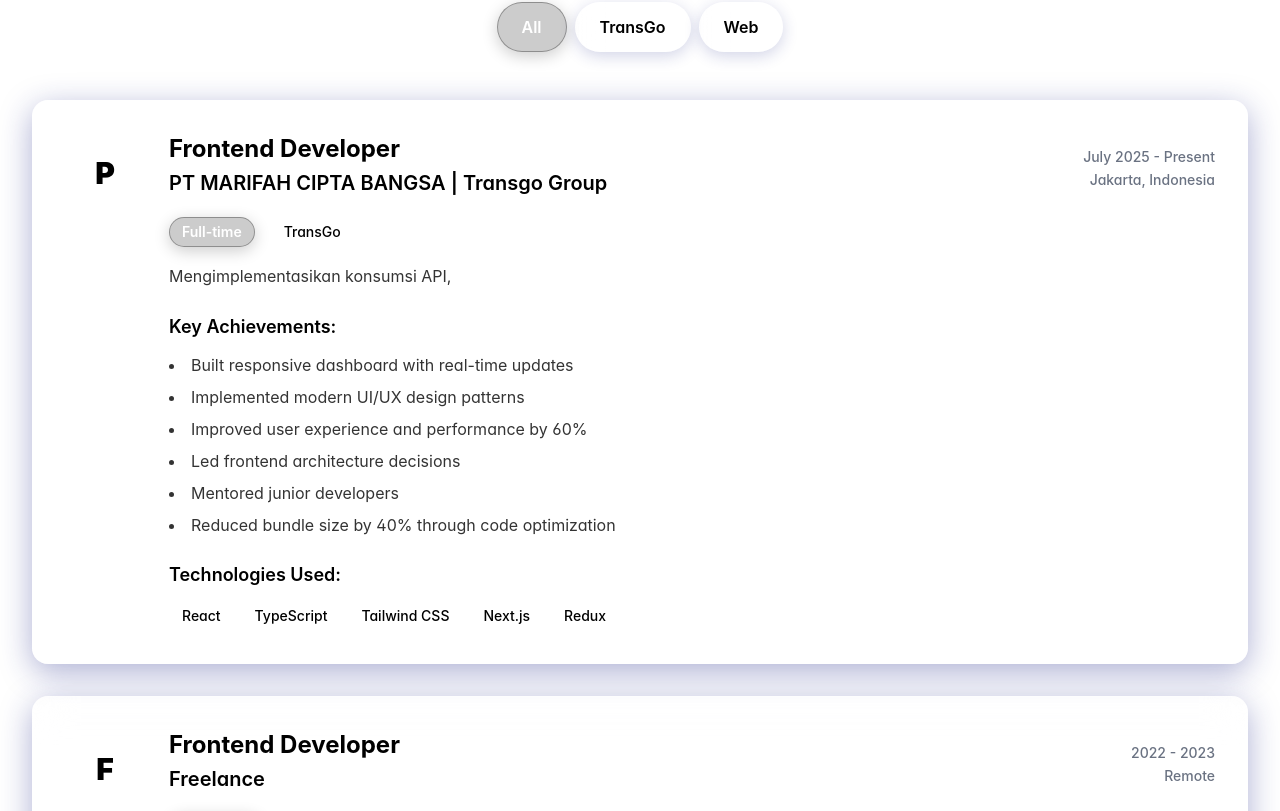
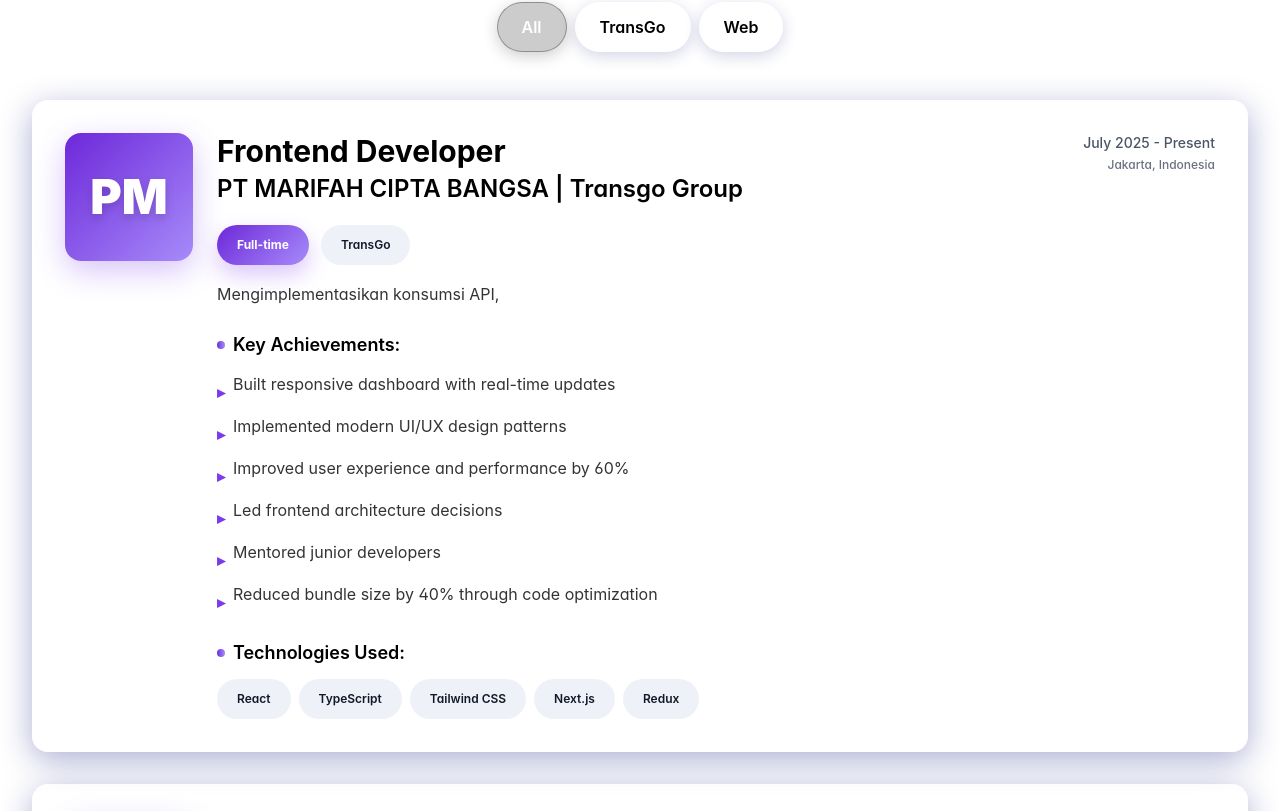
Before and after one commit to Zanfuu/Portofolio-with-NextJS, a Next.js app: page /experiences in a window 1280 px wide. Shown: the part 549-1360 px from the top of the page. Built offline with nearby package versions, Linux system fonts and the light colour scheme.

Commit message:
update design

```diff
--- a/app/globals.css
+++ b/app/globals.css
@@ -149,10 +149,10 @@
 }
 
 .glass-header {
-  background: rgba(0, 0, 0, 0.8);
+  background: rgba(11, 11, 16, 0.95);
   backdrop-filter: blur(20px);
-  border: 1px solid rgba(255, 255, 255, 0.1);
-  box-shadow: 0 8px 32px 0 rgba(0, 0, 0, 0.3);
+  border-bottom: 1px solid rgba(255, 255, 255, 0.1);
+  box-shadow: 0 4px 20px rgba(0, 0, 0, 0.5);
   position: fixed !important;
   top: 0 !important;
   left: 0 !important;
--- a/components/pages/experiences-page-content.tsx
+++ b/components/pages/experiences-page-content.tsx
@@ -3,6 +3,7 @@
 import { useState } from 'react';
 import { motion } from 'framer-motion';
 import Link from 'next/link';
+import Image from 'next/image';
 import { experiences } from '../../data/experiences';
 
 export default function ExperiencesPageContent() {
@@ -83,77 +84,125 @@
               <div className="flex flex-col lg:flex-row lg:items-start gap-6">
                 {/* Company Logo/Icon */}
                 <div className="flex-shrink-0">
-                  <div className="w-20 h-20 glass rounded-2xl flex items-center justify-center">
-                    <div className="text-3xl font-black text-black">
-                      {experience.company.charAt(0)}
+                  {(() => {
+                    const getCompanyInitials = (company: string) => {
+                      return company
+                        .split(' ')
+                        .slice(0, 2)
+                        .map(word => word.charAt(0))
+                        .join('')
+                        .toUpperCase();
+                    };
+                    return (
+                      <div
+                        className="w-24 h-24 lg:w-32 lg:h-32 rounded-2xl flex items-center justify-center shadow-lg overflow-hidden relative"
+                        style={{
+                          background: experience.logo
+                            ? '#fff'
+                            : 'linear-gradient(135deg, var(--primary-600), var(--primary-400))',
+                          boxShadow: '0 10px 30px rgba(124, 58, 237, 0.3)'
+                        }}
+                      >
+                        {experience.logo ? (
+                          <Image
+                            src={experience.logo}
+                            alt={experience.logoAlt || `${experience.company} logo`}
+                            fill
+                            className="object-contain p-3"
+                            sizes="(max-width: 1024px) 96px, 128px"
+                          />
+                        ) : (
+                          <div className="text-4xl lg:text-5xl font-black text-white drop-shadow-lg">
+                            {getCompanyInitials(experience.company)}
                           </div>
+                        )}
+                      </div>
+                    );
+                  })()}
+                </div>
+
+                {/* Experience Details */}
+                <div className="flex-1 min-w-0">
+                  {/* Header with Position and Duration */}
+                  <div className="flex flex-col lg:flex-row lg:items-start lg:justify-between mb-3 gap-2">
+                    <div className="flex-1">
+                      <h3 className="text-2xl lg:text-3xl font-bold text-black mb-1">
+                        {experience.position}
+                      </h3>
+                      <h4 className="text-xl lg:text-2xl font-semibold text-black mb-2">
+                        {experience.company}
+                      </h4>
+                    </div>
+                    <div className="flex flex-col items-start lg:items-end gap-1">
+                      <span className="text-sm font-medium text-gray-600 whitespace-nowrap">
+                        {experience.duration}
+                      </span>
+                      {experience.location && (
+                        <span className="text-xs font-medium text-gray-500 whitespace-nowrap">
+                          {experience.location}
+                        </span>
+                      )}
                     </div>
                   </div>
 
-                {/* Experience Details */}
-                <div className="flex-1">
-                  <div className="flex flex-col lg:flex-row lg:items-center lg:justify-between mb-3">
-                    <div>
-                      <h3 className="text-2xl font-bold text-black mb-1">
-                        {experience.position}
-                      </h3>
-                      <h4 className="text-xl font-semibold text-black mb-2">
-                        {experience.company}
-                      </h4>
-                    </div>
-                    <div className="text-right">
-                      <span className="text-sm font-medium text-gray-500 block">
-                        {experience.duration}
-                      </span>
-                      <span className="text-sm font-medium text-gray-500">
-                        {experience.location}
-                      </span>
-                    </div>
-                  </div>
-
-                  <div className="flex items-center gap-4 mb-4">
-                    <span className="glass-button-dark text-white px-3 py-1 rounded-full text-sm font-semibold">
+                  {/* Badges */}
+                  {(experience.type || experience.category) && (
+                    <div className="flex items-center gap-3 mb-4 flex-wrap">
+                      {experience.type && (
+                        <span className="chip-active text-xs px-4 py-1.5">
                           {experience.type}
                         </span>
-                    <span className="glass text-black px-3 py-1 rounded-full text-sm font-medium">
+                      )}
+                      {experience.category && (
+                        <span className="chip text-xs px-4 py-1.5">
                           {experience.category}
                         </span>
+                      )}
                     </div>
+                  )}
 
+                  {/* Description */}
                   <p className="text-black/80 mb-6 leading-relaxed">
                     {experience.description}
                   </p>
 
                   {/* Achievements */}
+                  {experience.achievements && experience.achievements.length > 0 && (
                     <div className="mb-6">
-                    <h5 className="text-lg font-semibold text-black mb-3">
+                      <h5 className="text-lg font-semibold text-black mb-3 flex items-center gap-2">
+                        <span className="w-2 h-2 rounded-full bg-gradient-to-r from-[var(--primary-600)] to-[var(--primary-400)]"></span>
                         Key Achievements:
                       </h5>
-                    <ul className="list-disc list-inside space-y-2">
+                      <ul className="list-none space-y-2">
                         {experience.achievements.map((achievement, achievementIndex) => (
-                        <li key={achievementIndex} className="text-black/80">
-                          {achievement}
+                          <li key={achievementIndex} className="text-black/80 leading-relaxed flex items-start gap-2">
+                            <span className="text-[var(--primary-500)] mt-2 flex-shrink-0 font-bold">▸</span>
+                            <span>{achievement}</span>
                           </li>
                         ))}
                       </ul>
                     </div>
+                  )}
 
                   {/* Technologies */}
+                  {experience.technologies && experience.technologies.length > 0 && (
                     <div>
-                    <h5 className="text-lg font-semibold text-black mb-3">
+                      <h5 className="text-lg font-semibold text-black mb-3 flex items-center gap-2">
+                        <span className="w-2 h-2 rounded-full bg-gradient-to-r from-[var(--primary-600)] to-[var(--primary-400)]"></span>
                         Technologies Used:
                       </h5>
                       <div className="flex flex-wrap gap-2">
                         {experience.technologies.map((tech) => (
                           <span
                             key={tech}
-                          className="glass text-black px-3 py-1 rounded-full text-sm font-medium"
+                            className="chip text-xs px-3 py-1.5"
                           >
                             {tech}
                           </span>
                         ))}
                       </div>
                     </div>
+                  )}
                 </div>
               </div>
             </motion.div>
--- a/components/ui/experience-card.tsx
+++ b/components/ui/experience-card.tsx
@@ -1,6 +1,7 @@
 'use client';
 
 import { motion } from 'framer-motion';
+import Image from 'next/image';
 
 interface Experience {
   id: number;
@@ -11,6 +12,10 @@
   technologies: string[];
   category: string;
   achievements: string[];
+  location?: string;
+  type?: string;
+  logo?: string;
+  logoAlt?: string;
 }
 
 interface ExperienceCardProps {
@@ -18,67 +23,133 @@
 }
 
 export default function ExperienceCard({ experience }: ExperienceCardProps) {
+  // Get company initials (first letter of each word) - fallback jika tidak ada logo
+  const getCompanyInitials = (company: string) => {
+    return company
+      .split(' ')
+      .slice(0, 2)
+      .map(word => word.charAt(0))
+      .join('')
+      .toUpperCase();
+  };
+
   return (
     <motion.div
       whileHover={{ scale: 1.01 }}
       transition={{ duration: 0.2 }}
       className="glass-card rounded-2xl transition-all duration-300 p-8 hover:-translate-y-1"
     >
-      <div className="flex flex-col md:flex-row md:items-start gap-4">
+      <div className="flex flex-col md:flex-row md:items-start gap-6">
         {/* Company Logo/Icon */}
         <div className="flex-shrink-0">
-          <div className="w-20 h-20 rounded-2xl flex items-center justify-center" style={{
-            background: 'url(/sample.png) center/cover, linear-gradient(135deg, var(--primary-600), var(--primary-400))'
-          }}>
-            <div className="text-3xl font-black text-white drop-shadow">{experience.company.charAt(0)}</div>
+          <div
+            className="w-24 h-24 md:w-28 md:h-28 rounded-2xl flex items-center justify-center shadow-lg overflow-hidden relative"
+            style={{
+              background: experience.logo
+                ? '#fff'
+                : 'linear-gradient(135deg, var(--primary-600), var(--primary-400))',
+              boxShadow: '0 10px 30px rgba(124, 58, 237, 0.3)'
+            }}
+          >
+            {experience.logo ? (
+              <Image
+                src={experience.logo}
+                alt={experience.logoAlt || `${experience.company} logo`}
+                fill
+                className="object-contain p-3"
+                sizes="(max-width: 768px) 96px, 112px"
+              />
+            ) : (
+              <div className="text-4xl md:text-5xl font-black text-white drop-shadow-lg">
+                {getCompanyInitials(experience.company)}
+              </div>
+            )}
           </div>
         </div>
 
         {/* Experience Details */}
+        <div className="flex-1 min-w-0">
+          {/* Header with Position and Duration */}
+          <div className="flex flex-col md:flex-row md:items-start md:justify-between mb-3 gap-2">
             <div className="flex-1">
-          <div className="flex flex-col md:flex-row md:items-center md:justify-between mb-2">
-            <h3 className="text-xl font-bold text-black">
+              <h3 className="text-xl md:text-2xl font-bold text-black mb-1">
                 {experience.position}
               </h3>
-            <span className="text-sm font-medium text-gray-500">
+              <h4 className="text-lg md:text-xl font-semibold text-black mb-2">
+                {experience.company}
+              </h4>
+            </div>
+            <div className="flex flex-col items-start md:items-end gap-1">
+              <span className="text-sm font-medium text-gray-600 whitespace-nowrap">
                 {experience.duration}
               </span>
+              {experience.location && (
+                <span className="text-xs font-medium text-gray-500 whitespace-nowrap">
+                  {experience.location}
+                </span>
+              )}
+            </div>
           </div>
 
-          <h4 className="text-lg font-semibold text-black mb-2">
-            {experience.company}
-          </h4>
+          {/* Badges */}
+          {(experience.type || experience.category) && (
+            <div className="flex items-center gap-3 mb-4 flex-wrap">
+              {experience.type && (
+                <span className="chip-active text-xs px-4 py-1.5">
+                  {experience.type}
+                </span>
+              )}
+              {experience.category && (
+                <span className="chip text-xs px-4 py-1.5">
+                  {experience.category}
+                </span>
+              )}
+            </div>
+          )}
 
-          <p className="text-black/80 mb-4 leading-relaxed">
+          {/* Description */}
+          <p className="text-black/80 mb-5 leading-relaxed">
             {experience.description}
           </p>
 
           {/* Achievements */}
-          <div className="mb-4">
-            <h5 className="text-sm font-semibold text-black mb-3">
+          {experience.achievements && experience.achievements.length > 0 && (
+            <div className="mb-5">
+              <h5 className="text-sm font-semibold text-black mb-3 flex items-center gap-2">
+                <span className="w-1.5 h-1.5 rounded-full bg-gradient-to-r from-[var(--primary-600)] to-[var(--primary-400)]"></span>
                 Key Achievements:
               </h5>
-            <ul className="list-disc list-inside space-y-1">
+              <ul className="list-none space-y-2">
                 {experience.achievements.map((achievement, index) => (
-                <li key={index} className="text-sm text-black/80 leading-relaxed">
-                  {achievement}
+                  <li key={index} className="text-sm text-black/80 leading-relaxed flex items-start gap-2">
+                    <span className="text-[var(--primary-500)] mt-1.5 flex-shrink-0">▸</span>
+                    <span>{achievement}</span>
                   </li>
                 ))}
               </ul>
             </div>
+          )}
 
           {/* Technologies */}
+          {experience.technologies && experience.technologies.length > 0 && (
+            <div>
+              <h5 className="text-sm font-semibold text-black mb-3 flex items-center gap-2">
+                <span className="w-1.5 h-1.5 rounded-full bg-gradient-to-r from-[var(--primary-600)] to-[var(--primary-400)]"></span>
+                Technologies:
+              </h5>
               <div className="flex flex-wrap gap-2">
                 {experience.technologies.map((tech) => (
                   <span
                     key={tech}
-                className="chip text-xs"
+                    className="chip text-xs px-3 py-1.5"
                   >
                     {tech}
                   </span>
                 ))}
               </div>
             </div>
+          )}
+        </div>
       </div>
     </motion.div>
   );
--- a/components/ui/projects-card.tsx
+++ b/components/ui/projects-card.tsx
@@ -34,7 +34,6 @@
           fill
           className="object-cover"
         />
-        <div className="absolute inset-0 bg-gradient-to-t from-black/20 to-transparent"></div>
         <div className="absolute top-4 right-4">
           <span className="chip-active text-xs" style={{paddingTop: '0.375rem', paddingBottom: '0.375rem'}}>
             {project.category}
--- a/data/experiences.ts
+++ b/data/experiences.ts
@@ -20,6 +20,8 @@
       ],
       location: 'Jakarta, Indonesia',
       type: 'Full-time',
+      // logo: '/logos/transgo-logo.png', // Tambahkan path logo perusahaan di sini
+      // logoAlt: 'Transgo Group Logo', // Alt text untuk logo
       responsibilities: [
         'Develop and maintain React-based web applications',
         'Collaborate with UX/UI designers to implement designs',
--- a/types/index.ts
+++ b/types/index.ts
@@ -41,6 +41,8 @@
   achievements: string[];
   location: string;
   type: string;
+  logo?: string; // Path to company logo image
+  logoAlt?: string; // Alt text for logo
   responsibilities?: string[];
   teamSize?: number;
 }
```
Lines whose indentation alone changed are shown as unchanged.
